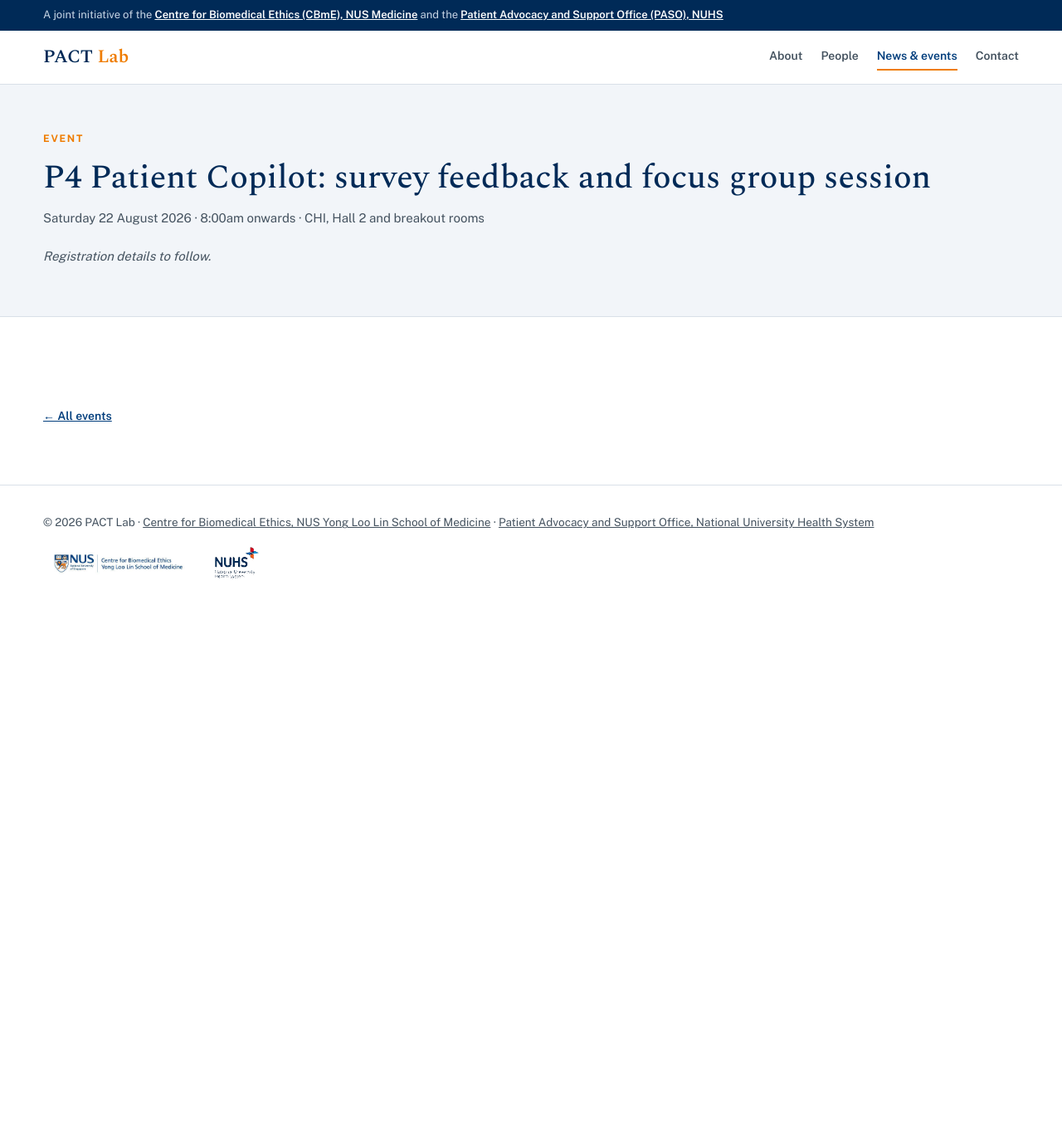
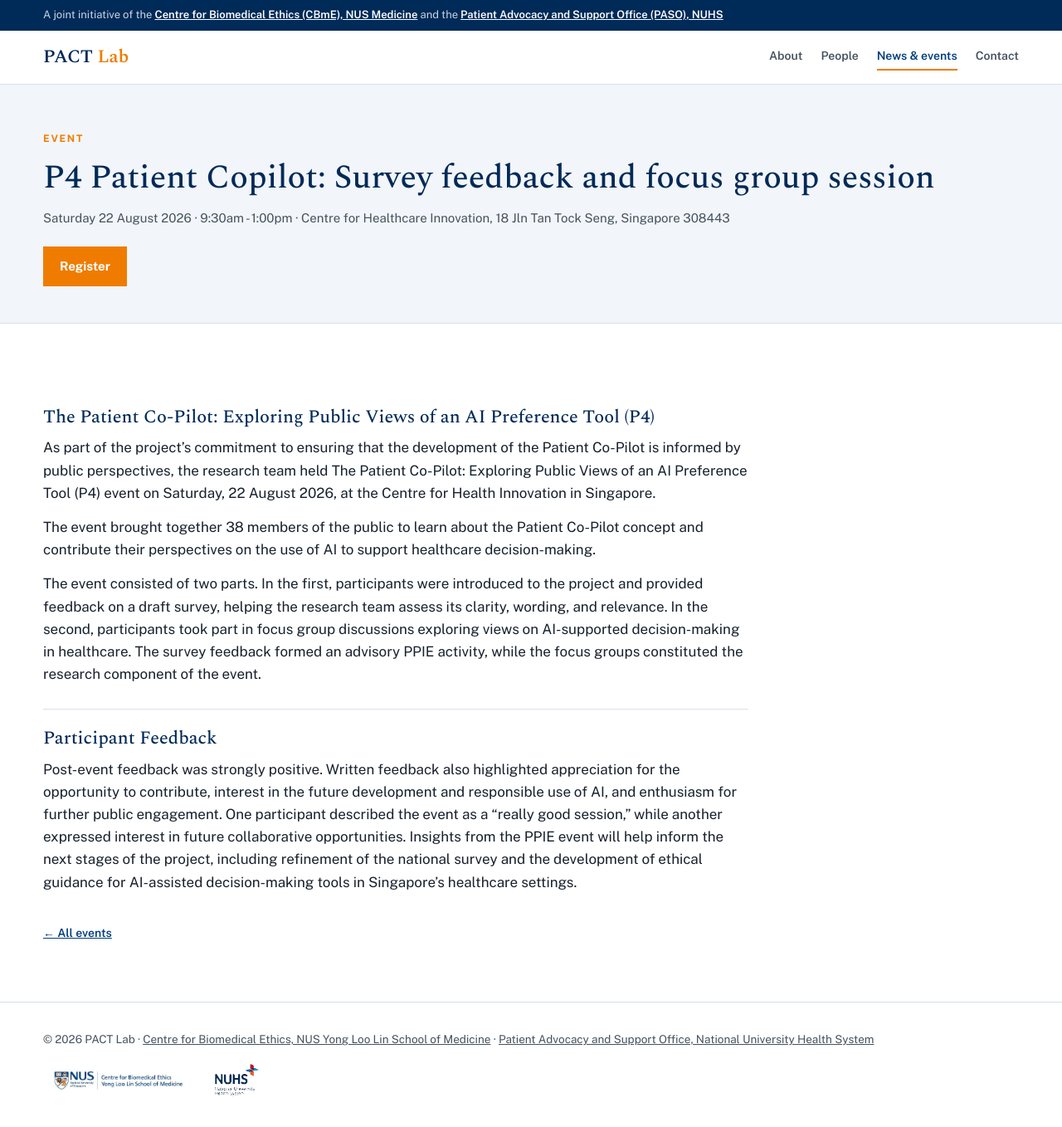
Before and after one commit to earp-lab/pact-lab, a Jekyll site: the page built from _events/20260822-p4-shapes-ppie-session.md, in a window 1280 px wide and 1358 px high. Shown: the whole window at 83% size. Built offline with Jekyll 4.4.1, drawn with Linux system fonts in a browser that asks for light colours.

Commit message:
Update 20260822-p4-shapes-ppie-session.md

```diff
--- a/_events/20260822-p4-shapes-ppie-session.md
+++ b/_events/20260822-p4-shapes-ppie-session.md
@@ -1,8 +1,19 @@
 ---
-title: "P4 Patient Copilot: survey feedback and focus group session"
+title: "P4 Patient Copilot: Survey feedback and focus group session"
 date: 2026-08-22
-time: "8:00am onwards"
-location: "CHI, Hall 2 and breakout rooms"
-blurb: "A closed session with members of the public, reviewing survey materials and taking part in focus groups for the SHAPES P4 study. By invitation."
-registration: ""
+time: "9:30am - 1:00pm"
+location: "Centre for Healthcare Innovation, 18 Jln Tan Tock Seng, Singapore 308443"
+blurb: "A closed session with members of the public, reviewing survey materials and taking part in focus groups for the SHAPES P4 study."
+registration: "By invitation only."
 ---
+
+## The Patient Co-Pilot: Exploring Public Views of an AI Preference Tool (P4)
+As part of the project’s commitment to ensuring that the development of the Patient Co-Pilot is informed by public perspectives, the research team held The Patient Co-Pilot: Exploring Public Views of an AI Preference Tool (P4) event on Saturday, 22 August 2026, at the Centre for Health Innovation in Singapore.
+
+The event brought together 38 members of the public to learn about the Patient Co-Pilot concept and contribute their perspectives on the use of AI to support healthcare decision-making.
+
+The event consisted of two parts. In the first, participants were introduced to the project and provided feedback on a draft survey, helping the research team assess its clarity, wording, and relevance. In the second, participants took part in focus group discussions exploring views on AI-supported decision-making in healthcare. The survey feedback formed an advisory PPIE activity, while the focus groups constituted the research component of the event.
+
+## Participant Feedback
+Post-event feedback was strongly positive. Written feedback also highlighted appreciation for the opportunity to contribute, interest in the future development and responsible use of AI, and enthusiasm for further public engagement. One participant described the event as a “really good session,” while another expressed interest in future collaborative opportunities.
+Insights from the PPIE event will help inform the next stages of the project, including refinement of the national survey and the development of ethical guidance for AI-assisted decision-making tools in Singapore’s healthcare settings.
```
